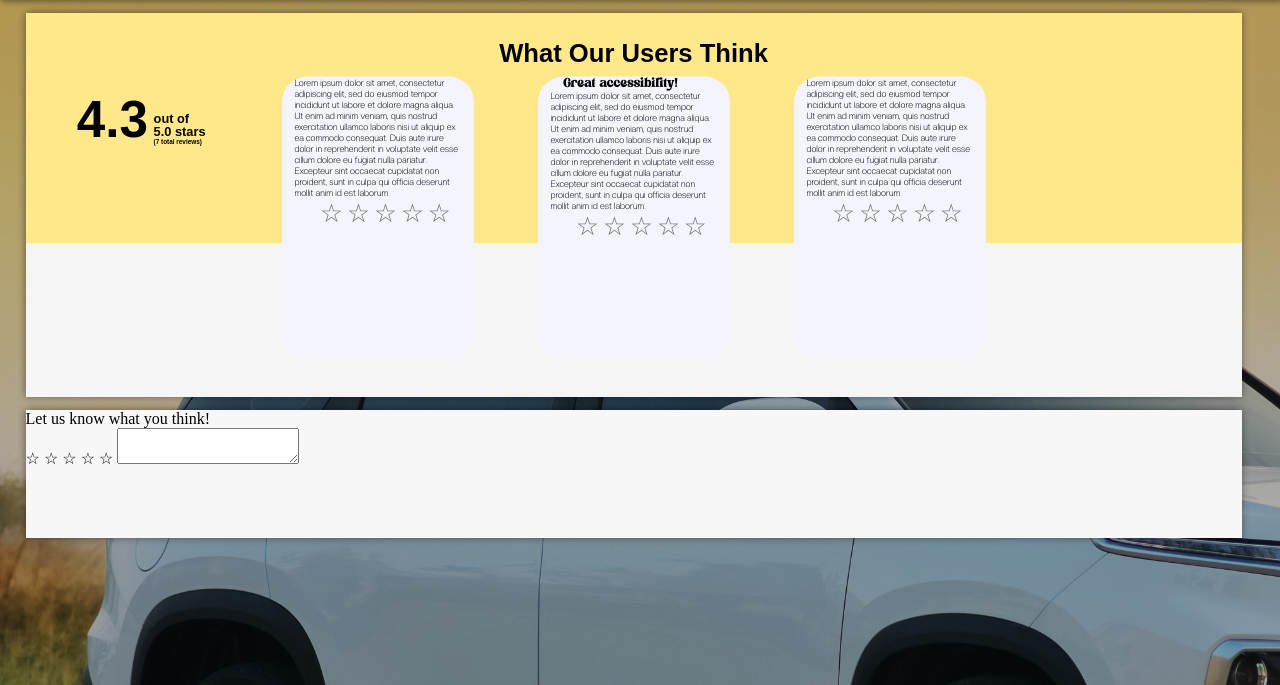
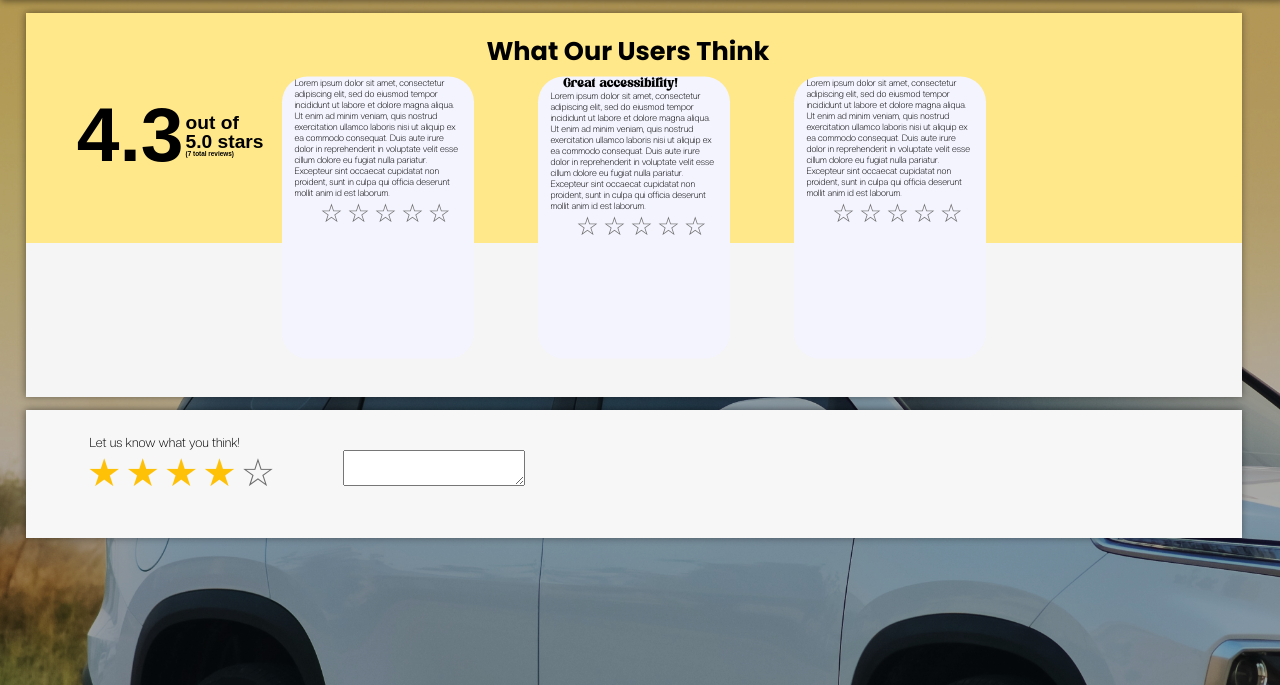
Before and after one commit to Dumba-coded/PHPMAMAHELPME, a PHP site: page /Reviews.html in a window 1280 px wide. Shown: the part 53-738 px from the top of the page. Run offline with PHP 8.4, Linux system fonts and the light colour scheme.

Commit message:
ts so cooked :wilted_rose:

```diff
--- a/Reviews.html
+++ b/Reviews.html
@@ -61,18 +61,58 @@
         </div>
         <div class="reviewmiddle">
             <span class="ask">Let us know what you think!</span>
-            <div class="reviewstars">
+            <div class="reviewstars" data-user-review="1" data-average-rating="4.3">
                 <span class="star" data-value="1">&#9734;</span>
                 <span class="star" data-value="2">&#9734;</span>
                 <span class="star" data-value="3">&#9734;</span>
                 <span class="star" data-value="4">&#9734;</span>
                 <span class="star" data-value="5">&#9734;</span>
-                <textarea class="resizable-textarea"></textarea>
+                <textarea class="userreview"></textarea>
 
             </div>
         </div>
         <div class="reviewbottom">
 
         </div>
+<script>
+        document.addEventListener('DOMContentLoaded', function() {
+            const reviewStars = document.querySelectorAll('.reviewstars');
+            const storageKey = 'userReviews' /* stores ratings in local storage & only allows a user to review once */
+
+            /* to fill stars based on average total. container argument is the amount of stars given, rating is the average value */
+            function totalStars(container, rating){
+                const stars = document.querySelectorAll('.star');
+                const roundedRating = Math.round(rating); /* rounds to the nearest whole, since stars can only be filled entirely */
+                stars.forEach((star, index) => {
+                    /* works like a for loop in python; goes through each star in this case */
+                    /* if statement below ensures that the right amount of stars is filled. if this if statement isn't used, the stars will always fill as 5.0, even after the rounding, no matter what */
+                    if (index < roundedRating) {
+                        star.classList.add('filled'); /* filled class in css turns star yellow — this function adds the class if the star is filled */
+                        star.innerHTML = '&#9733';
+                    } else {
+                        star.classList.remove('filled'); /* removes filled class if star is not checked */
+                        star.innerHTML = '&#9734';
+                    }
+                });
+
+            }
+
+            const finishedRatings = JSON.parse(localStorage.getItem(storageKey)) || {}; /* checks local storage for any saved ratings with storageKey.
+            it becomes empty object {} if there are no saved variables in the local storage */
+
+            for(let container of reviewStars){
+                const rating = container.dataset.userReview;
+                let averageRating = parseFloat(container.dataset.averageRating) || 0; /* default is 0 if there is no average rating */
+
+                /* fills stars when page loads */
+                totalStars(container, averageRating);
+
+                if (finishedRatings[rating]){
+                    container.classList.add('rated');
+                } /* only allows user to rate once, as the rating css style disables clicks */
+
+            }
+        });
+</script>
 </body>
 </html>
--- a/reviewstyle.css
+++ b/reviewstyle.css
@@ -120,25 +120,26 @@ a {
 }
 
 .heading {
+    font-family: PoppinsBold;
     color: black;
     font-size: 2vw;
-    margin-top: 2vw;
-    margin-left: 37vw;
+    margin-top: 1.5vw;
+    margin-left: 36vw;
 }
 
 .totalstars {
     position: absolute;
     color: black;
-    font-size: 4vw;
+    font-size: 6vw;
     transform: translate(4vw, 6vw)
 }
 
 .contd {
     position: absolute;
     color: black;
-    font-size: 1vw;
-    transform: translate(10vw, 7.8vw);
-    line-height: 1vw;
+    font-size: 1.5vw;
+    transform: translate(12.5vw, 7.8vw);
+    line-height: 1.5vw;
 }
 
 .total {
@@ -217,6 +218,51 @@ a {
 }
 
 
+.ask {
+    font-family: Creato;
+    color: black;
+    font-size: 1vw;
+    margin-left: 5vw;
+    margin-top: 2vw;
+}
+
+.reviewstars {
+    margin-left: 4.8vw;
+    margin-right: 2vw;
+}
+
+.star {
+    font-size: 3vw;
+    color: rgb(109, 109, 109);
+    cursor: pointer;
+    transition: color 0.2s;
+}
+
+.userreview {
+    margin-left: 5vw;
+}
+
+
+/* On hover, color all stars */
+.reviewstars:hover .star {
+    color: #ffc107;
+}
+
+/* Then, un-color the stars after the hovered one */
+.reviewstars .star:hover ~ .star {
+    color: rgb(109, 109, 109);
+}
+
+.reviewstars .star.filled {
+    color: #ffc107;
+}
+
+.reviewstars.rated {
+    cursor: default;
+    pointer-events: none;
+}
+
+
 @font-face {
   font-family: FlagFies;
   src: url(fonts/Flagfies.ttf);
@@ -225,6 +271,11 @@ a {
 @font-face {
   font-family: Creato;
   src: url(fonts/CreatoDisplay-Light.otf);
+}
+
+@font-face {
+  font-family: PoppinsBold;
+  src: url(fonts/Poppins-Bold.ttf);
 }
 
 
```
Also changed, not shown: ratingscript.js (+38 -0 lines).
